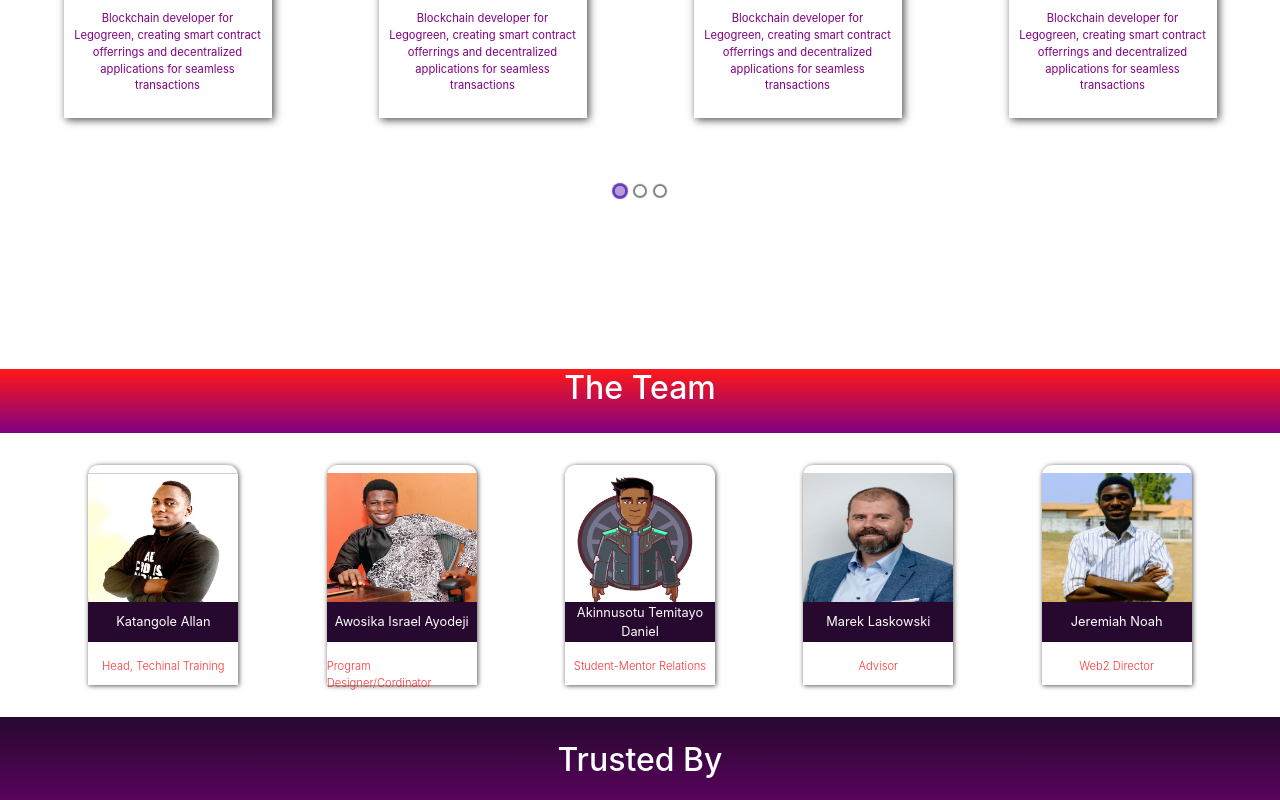
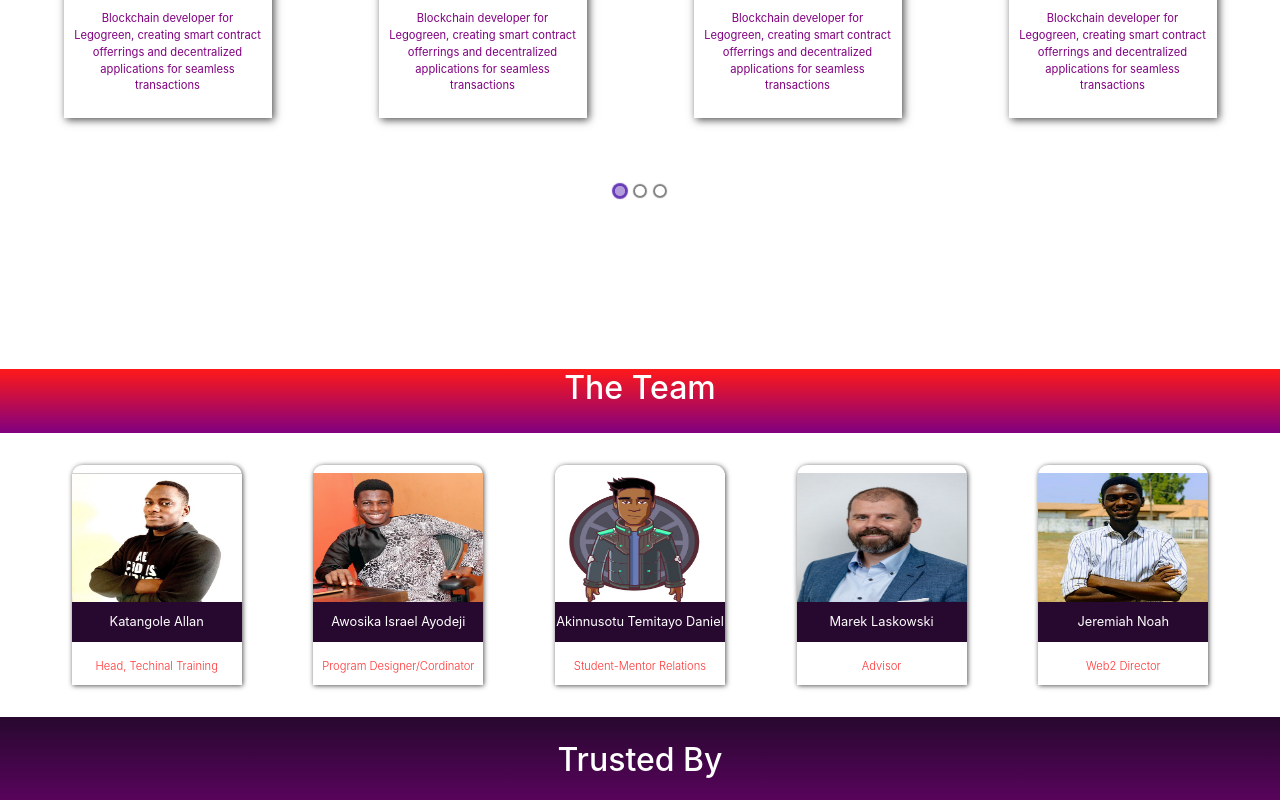
Before and after one commit to jerrynoah96/web3bridge-website, a React (Create React App) app: page / in a window 1280 px wide. Shown: the part 2113-2913 px from the top of the page. Built offline with nearby package versions, Linux system fonts and the light colour scheme.

Commit message:
adjusted team member details

```diff
--- a/src/App.css
+++ b/src/App.css
@@ -248,7 +248,7 @@ NavDropdown{
 }
 .team-member-detail{
   height: 220px;
-  width: 150px;
+  width: 170px;
   box-shadow: 0.05rem 0.05rem 0.3rem rgba(0,0,0,0.7);
   padding: 0.5rem 0;
   padding-bottom: 0.8rem;
```
Also changed, not shown: 1 other file (tests, documents, lock files or other folders).
